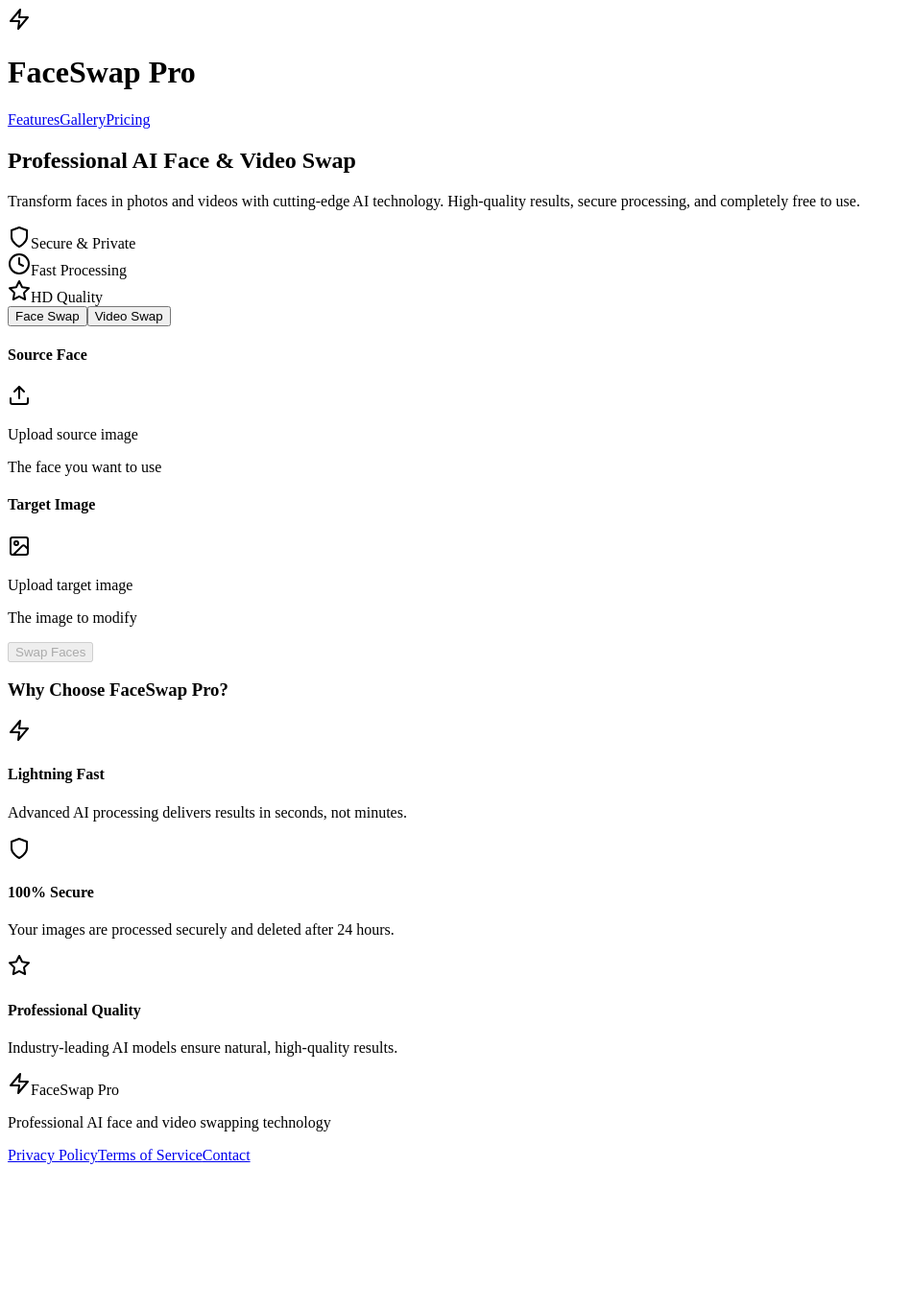
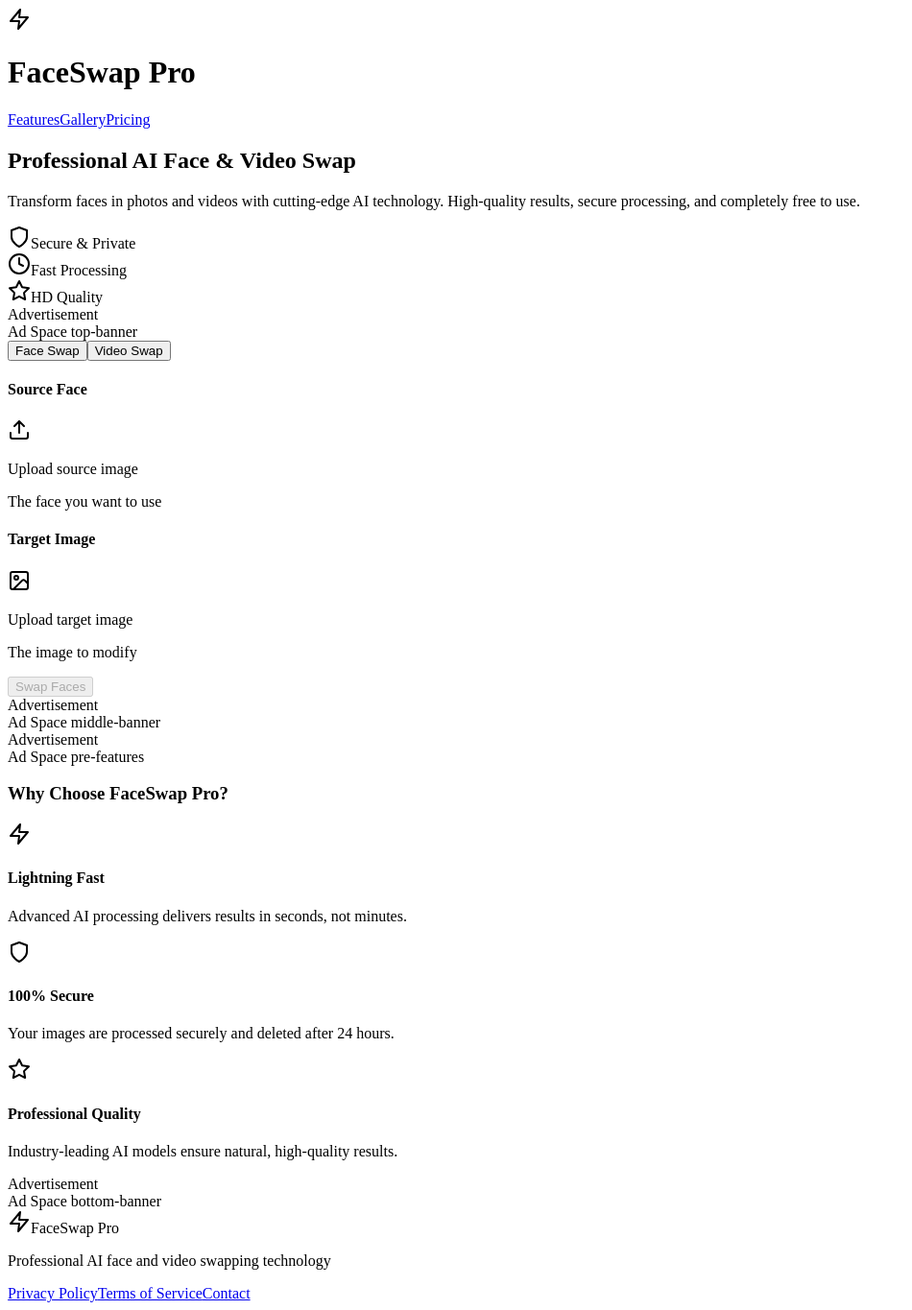
Before and after one commit to Sivaramanyt/SwapStudio, a Next.js app: page / in a window 1280 px wide. Shown: the whole page at 96% size, without its empty margins (0-950 px from the left). Before the commit the page ends 1221 px from the top, so only its background shows below. Built offline with nearby package versions, Linux system fonts and the light colour scheme.

Commit message:
Update index.js

```diff
--- a/src/pages/index.js
+++ b/src/pages/index.js
@@ -65,7 +65,11 @@ export default function Home() {
         </div>
       </section>
 
+  {/* 🎯 AD PLACEMENT 1: Top Banner */}
+      <AdBanner slot="top-banner" />
+
       {/* Main Tool */}
+
       <section className="py-16">
         <div className="container mx-auto px-4">
           {/* Tab Selector */}
@@ -111,12 +115,18 @@ export default function Home() {
             )}
           </div>
 
+{/* 🎯 AD PLACEMENT 2: Middle Banner */}
+          <AdBanner slot="middle-banner" />
+
           {/* Results */}
           {result && (
             <ResultDisplay result={result} type={activeTab} />
           )}
         </div>
       </section>
+
+{/* 🎯 AD PLACEMENT 3: Pre-Features Banner */}
+      <AdBanner slot="pre-features" />
 
       {/* Features Section */}
       <section id="features" className="bg-gray-50 py-16">
@@ -141,6 +151,9 @@ export default function Home() {
           </div>
         </div>
       </section>
+
+{/* 🎯 AD PLACEMENT 4: Bottom Banner */}
+      <AdBanner slot="bottom-banner" />
 
       {/* Footer */}
       <footer className="bg-gray-800 text-white py-12">
```
